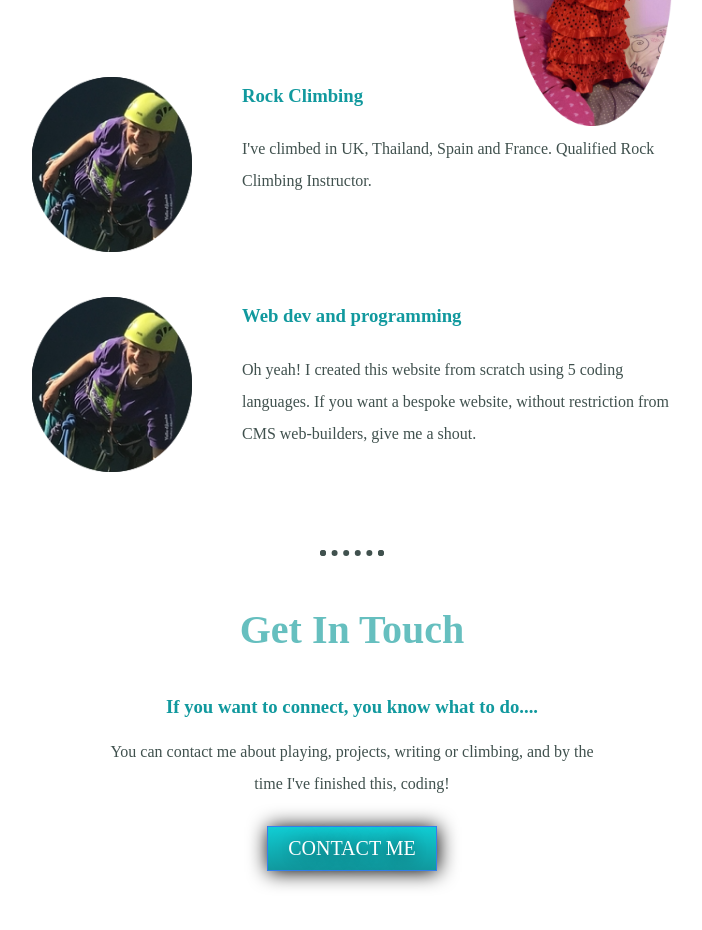
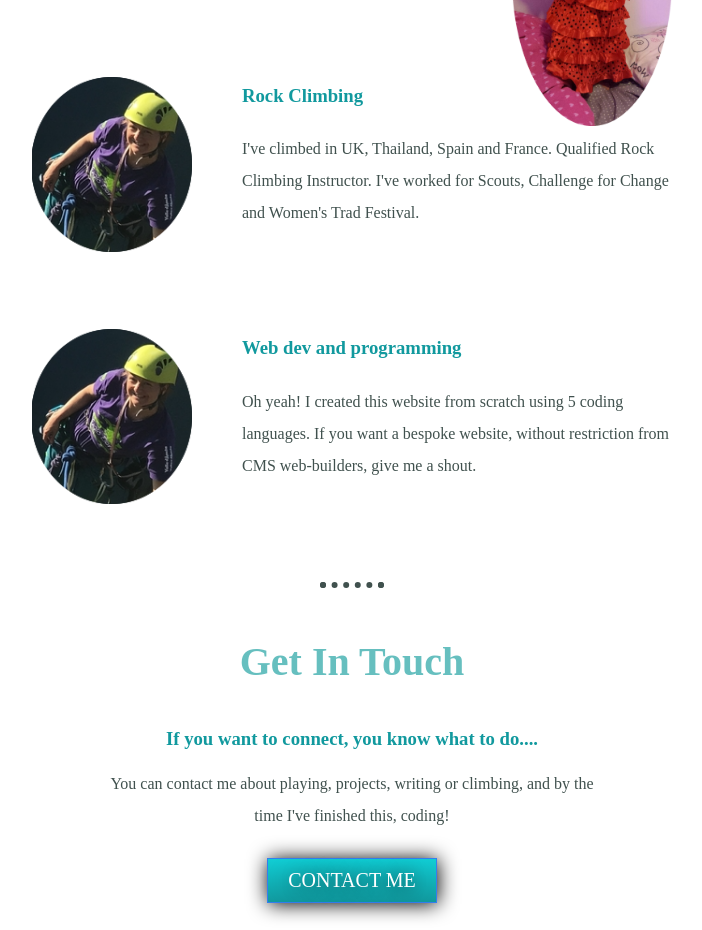
Before and after one commit to Cheryl1812/Cheryl, a plain HTML site: page index.html in a window 1280 px wide. Shown: the part 1540-2470 px from the top of the page, without its empty margins (288-990 px from the left). Drawn offline with Linux system fonts and the light colour scheme; a web font is replaced by a local one.

Commit message:
Update index.html

```diff
--- a/index.html
+++ b/index.html
@@ -35,7 +35,7 @@
       <div class="skill-row">
         <img class="img-climb" src="images/climb.png" alt="Cheryl climbing">
         <h3>Rock Climbing</h3>
-        <p>I've climbed in UK, Thailand, Spain and France. Qualified Rock Climbing Instructor.</p>
+        <p>I've climbed in UK, Thailand, Spain and France. Qualified Rock Climbing Instructor. I've worked for Scouts, Challenge for Change and Women's Trad Festival. </p>
       </div>
         <div class="skill-row">
         <img class="img-climb" src="images/climb.png" alt="Cheryl climbing">
```
